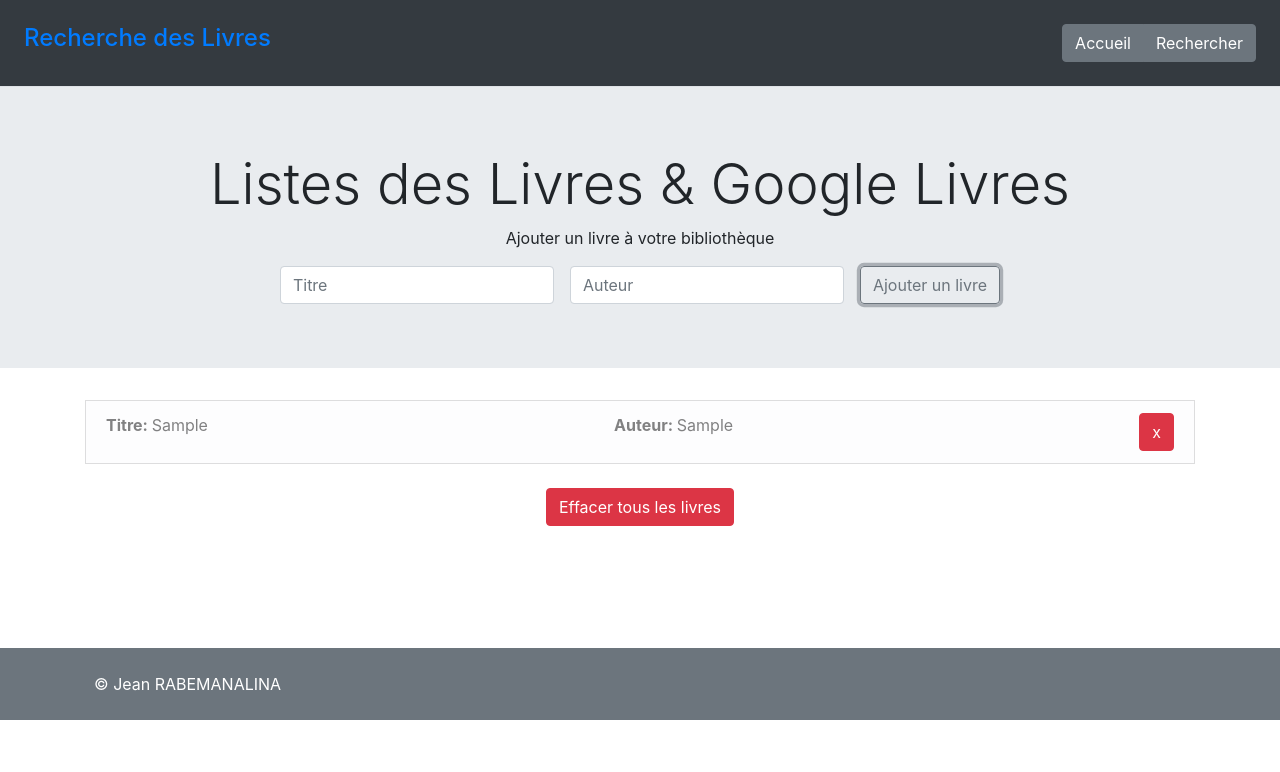
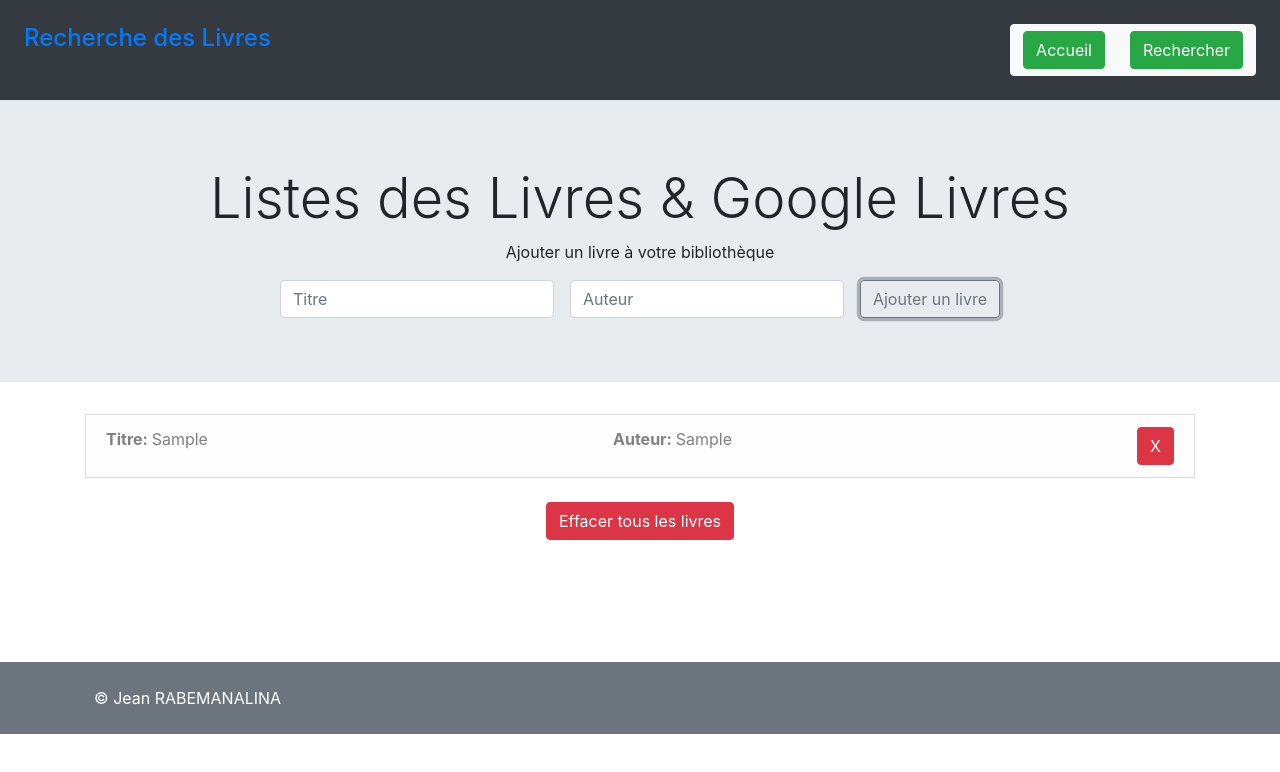
Before and after one commit to vianey-jean/Google-Livres-Redux, a React (Create React App) app: page / in a window 1280 px wide. Both pictures are taken after typing "Sample", "Sample" into the empty fields and a click on the button "Ajouter un livre". Shown: the top 772 px of the page. Built offline with nearby package versions, Linux system fonts and the light colour scheme.

Commit message:
Mise a jour navbar

```diff
--- a/src/App.css
+++ b/src/App.css
@@ -1,4 +1,8 @@
 .App {
+  text-align: center;
+}
+
+.p-4{
   text-align: center;
 }
 
--- a/src/components/NavBar.js
+++ b/src/components/NavBar.js
@@ -10,8 +10,8 @@ const NavBar = () => {
                 </h4>
 
                 <nav className="btn-group">
-                    <Link to="/" className="btn btn-secondary">Accueil</Link>
-                    <Link to="/search" className="btn btn-secondary">Rechercher</Link>
+                    <button type="button" class="btn btn-light"><Link to="/" className="btn btn-success justify-content-between"> Accueil </Link></button>
+                    <button type="button" class="btn btn-light"><Link to="/search" className="btn btn-success">Rechercher</Link></button>
                 </nav>
             </div>
         </header>
--- a/src/containers/AddBooks.js
+++ b/src/containers/AddBooks.js
@@ -35,7 +35,7 @@ const AddBooks = ({ libraryData, addBook, deleteBook, deletAll }) => {
                         <span
                            className="btn btn-danger"
                            onClick={() => deleteBook(data.id)}
-                        >x</span>
+                        >X</span>
                     </li>
                 )
             })
```
